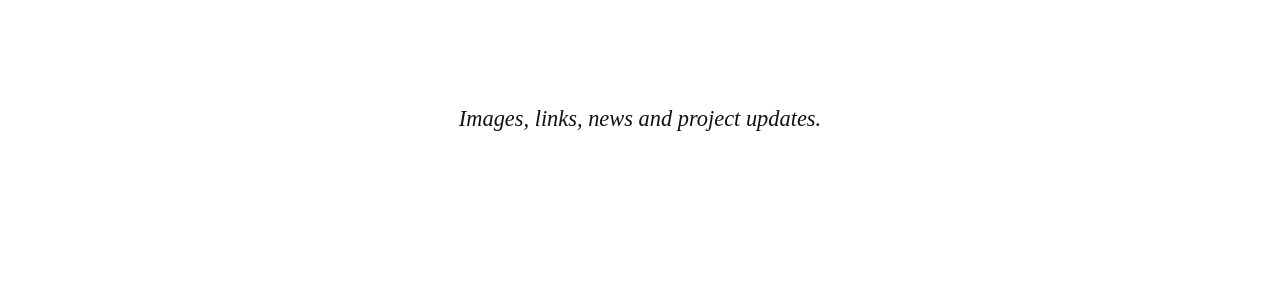
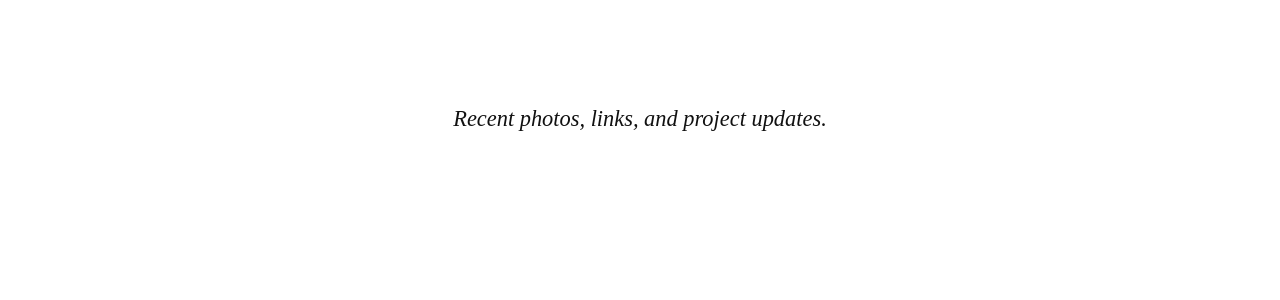
Before and after one commit to packaging-art/deadtype.github.io, a Jekyll site: the page built from news/index.html, in a window 1280 px wide and 900 px high. Shown: the part 219-519 px from the top of the window. Built offline with Jekyll 4.4.1, drawn with Linux system fonts in a browser that asks for light colours.

Commit message:
Text update

```diff
--- a/news/index.html
+++ b/news/index.html
@@ -8,7 +8,7 @@ category: feed
 	<div class="content_wrap page_info_card three_quarters clearfix">
 		<div class='centered_layout'>
 			<div class='control_box'>
-				<span class="fade">Images, links, news and project updates.</span>
+				<span class="fade">Recent photos, links, and project updates.</span>
 			</div>
 		</div>
 	</div>
```
